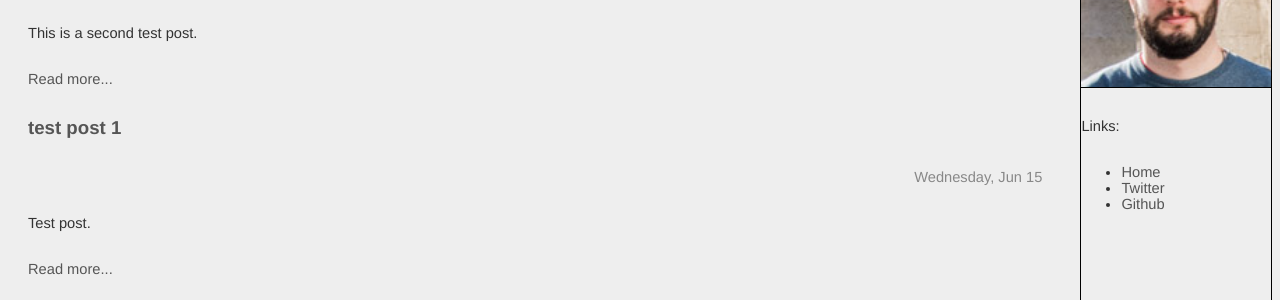
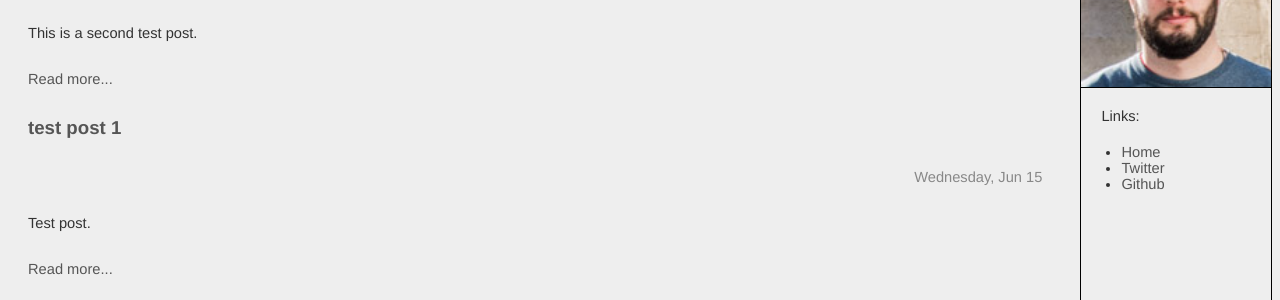
Before and after one commit to owainkenwayucl/owainkenwayucl.github.io, a Jekyll site: the page built from index.md, in a window 1280 px wide. Shown: the part 204-504 px from the top of the page. Built offline with Jekyll 4.4.1, drawn with Linux system fonts in a browser that asks for light colours.

Commit message:
Update main.css
Sidebar title.

```diff
--- a/css/main.css
+++ b/css/main.css
@@ -95,6 +95,10 @@ a:hover {
   border-color: black;
 }
 
+.sidebartitle {
+  margin: 20px;
+}
+
 .sidebarcontent {
   margin: 20px;
 }
```
